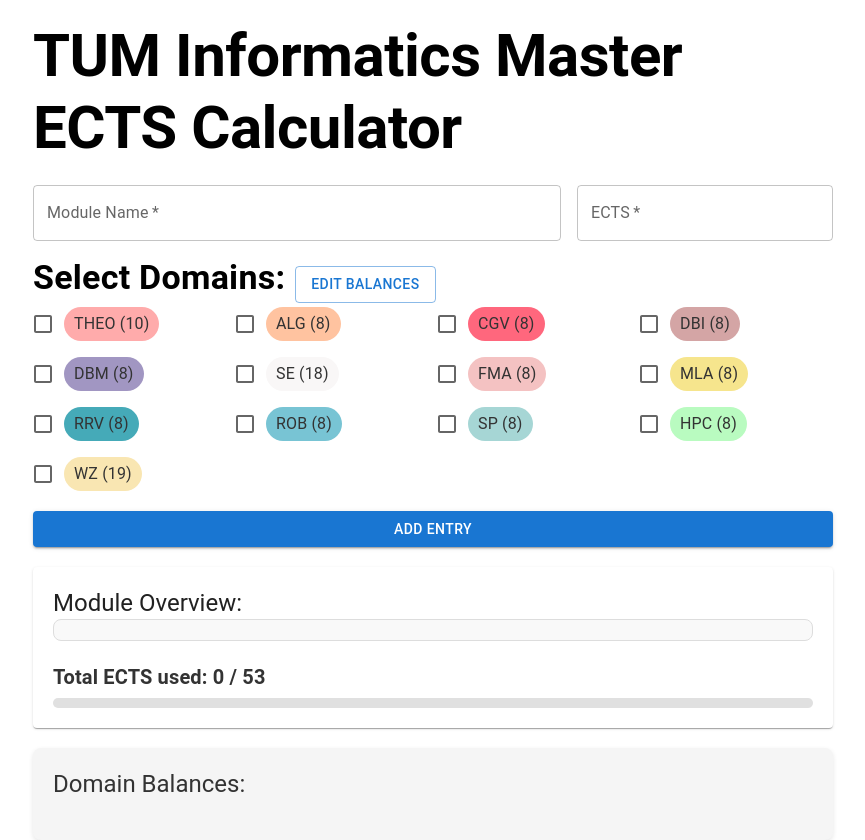
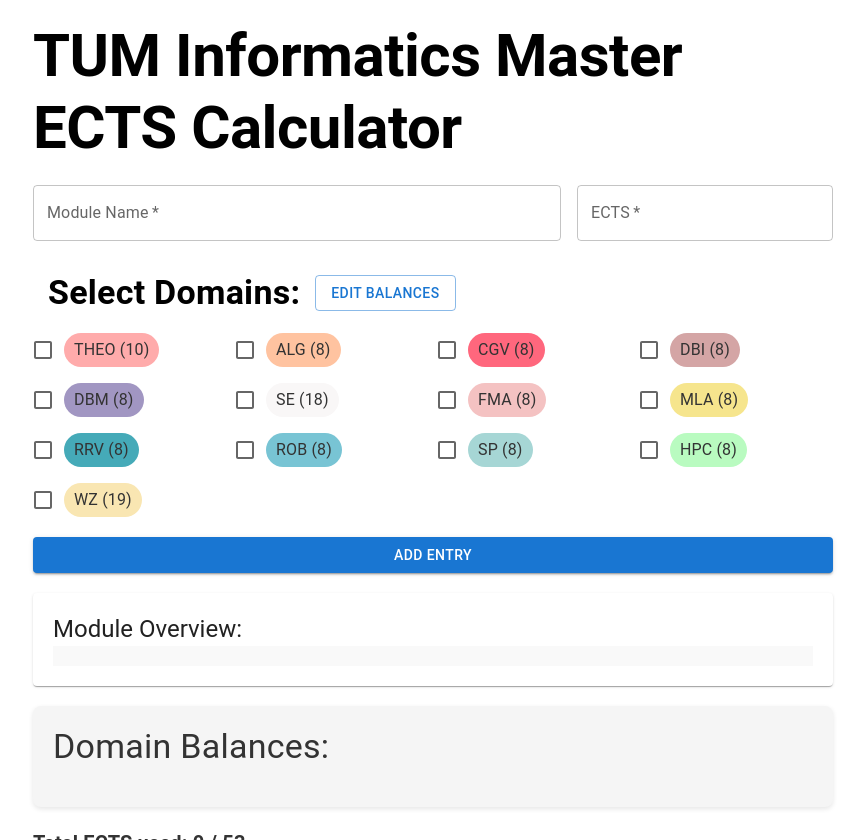
Before and after one commit to aspiforgreat/tumCoursesMAstertool, a React (Create React App) app: page / in a window 1280 px wide. Shown: the whole page, without its empty margins (207-1072 px from the left). Built offline with nearby package versions, Linux system fonts and the light colour scheme.

Commit message:
Fixed version, updated design and functionality, testing for bugs, if not then this v1, v2 will have easier label entry

```diff
--- a/src/App.js
+++ b/src/App.js
@@ -65,7 +65,6 @@
 
           // Check if previously above initial balance and now below
           if (label.balance > label.initialBalance && newBalance < label.initialBalance) {
-            let wz = label.balance - label.initialBalance
             wzUpdate = -( label.balance - label.initialBalance )// Remove overflow from WZ
           }
 
@@ -189,12 +188,30 @@
               </Grid>
 
               <Grid item xs={12}>
-                <Typography variant="h4" style={{ fontWeight: 'bold', display: 'inline-block', marginRight: '10px' }}>
-                  Select Domains:
-                </Typography>
-                <Button variant="outlined" color="primary" onClick={handleOpenDialog} style={{ display: 'inline-block' }}>
-                  Edit Balances
-                </Button>
+                <div style={{ display: 'flex', alignItems: 'center', padding: '10px' }}>
+                  <Typography
+                      variant="h4"
+                      style={{
+                        fontWeight: 'bold',
+                        display: 'inline-block',
+                        marginRight: '10px',
+                        padding: '5px' // Added padding
+                      }}
+                  >
+                    Select Domains:
+                  </Typography>
+                  <Button
+                      variant="outlined"
+                      color="primary"
+                      onClick={handleOpenDialog}
+                      style={{
+                        display: 'inline-block',
+                        padding: '5px 15px' // Added padding
+                      }}
+                  >
+                    Edit Balances
+                  </Button>
+                </div>
                 <Grid container spacing={1}>
                   {labelsData.map(({ name, fullName, initialBalance, color }) => (
                       <Grid item xs={6} sm={4} md={3} key={name}>
@@ -261,7 +278,7 @@
 
           <Paper style={{ marginTop: '20px', padding: '20px' }}>
             <Typography variant="h5">Module Overview:</Typography>
-            <List style={{ maxHeight: '400px', overflowY: 'auto', border: '1px solid #ddd', borderRadius: '8px', padding: '10px', backgroundColor: '#f9f9f9' }}>
+            <List style={{ maxHeight: '400px', overflowY: 'auto', padding: '10px', backgroundColor: '#f9f9f9' }}>
               {entries.map((entry, index) => (
                   <ListItem key={index} style={{ padding: '15px', marginBottom: '10px', border: '1px solid #e0e0e0', borderRadius: '8px', backgroundColor: '#ffffff', boxShadow: '0 2px 5px rgba(0, 0, 0, 0.1)' }}>
                     <Grid container spacing={1} alignItems="center">
@@ -270,7 +287,25 @@
                           {entry.text}
                         </Typography>
                         <Typography variant="body2" style={{ color: '#555' }}>
-                          ECTS: {entry.ects} | Domains: {entry.labels.join(', ')}
+                          ECTS: {entry.ects} | Domains:
+                          {entry.labels.map(label => {
+                            const labelData = labelsData.find(l => l.name === label);
+                            return (
+                                <div
+                                    key={label}
+                                    style={{
+                                      display: 'inline-block',
+                                      backgroundColor: labelData.color,
+                                      borderRadius: '20px',
+                                      padding: '5px 10px',
+                                      margin: '2px', // Add some spacing between labels
+                                      color: '#fff',  // Change text color to white for better contrast
+                                    }}
+                                >
+                                  {labelData.fullName}
+                                </div>
+                            );
+                          })}
                         </Typography>
                       </Grid>
                       <Grid item xs={2}>
@@ -283,40 +318,12 @@
               ))}
             </List>
 
-            <div style={{ marginTop: '20px' }}>
-              <Typography
-                  variant="h6"
-                  style={{
-                    fontWeight: 'bold',
-                    marginTop: '10px',
-                    marginBottom: '5px',  // Add margin below the text
-                    color: '#333',        // Change text color for better contrast
-                  }}
-              >
-                Total ECTS used: {totalProgressValue} / {totalEctsLimit}
-              </Typography>
 
-              <LinearProgress
-                  variant="determinate"
-                  value={(totalProgressValue / totalEctsLimit) * 100}
-                  style={{
-                    backgroundColor: "#e0e0e0",   // Background color for the track
-                    borderRadius: '5px',          // Rounded corners for the progress bar
-                    height: '10px',                // Increase the height for better visibility
-                    marginTop: '5px',             // Add some space between text and progress bar
-                  }}
-                  classes={{
-                    bar: {
-                      backgroundColor: "#3f51b5", // Customize bar color
-                    },
-                  }}
-              />
-            </div>
-          </Paper>
+            </Paper>
 
           {/* Display progress bars for each label with balance above 0 */}
           <Paper style={{ marginTop: '20px', padding: '20px', backgroundColor: '#f5f5f5', borderRadius: '8px', boxShadow: '0 2px 5px rgba(0,0,0,0.1)' }}>
-            <Typography variant="h5" style={{ marginBottom: '20px', color: '#333' }}>Domain Balances:</Typography>
+            <Typography variant="h4" style={{ marginBottom: '20px', color: '#333' }}>Domain Balances:</Typography>
             {labelsData.map(({ name, fullName, color, balance, initialBalance }) => (
                 balance > 0 ? (
                     <div key={name} style={{ marginBottom: '15px' }}>
@@ -345,6 +352,36 @@
                 ) : null
             ))}
           </Paper>
+
+          <div style={{ marginTop: '20px' }}>
+            <Typography
+                variant="h6"
+                style={{
+                  fontWeight: 'bold',
+                  marginTop: '10px',
+                  marginBottom: '5px',  // Add margin below the text
+                  color: '#333',        // Change text color for better contrast
+                }}
+            >
+              Total ECTS used: {totalProgressValue} / {totalEctsLimit}
+            </Typography>
+
+            <LinearProgress
+                variant="determinate"
+                value={(totalProgressValue / totalEctsLimit) * 100}
+                style={{
+                  backgroundColor: "#e0e0e0",   // Background color for the track
+                  borderRadius: '5px',          // Rounded corners for the progress bar
+                  height: '10px',                // Increase the height for better visibility
+                  marginTop: '5px',             // Add some space between text and progress bar
+                }}
+                classes={{
+                  bar: {
+                    backgroundColor: "#3f51b5", // Customize bar color
+                  },
+                }}
+            />
+          </div>
         </div>
       </div>
   );
```
